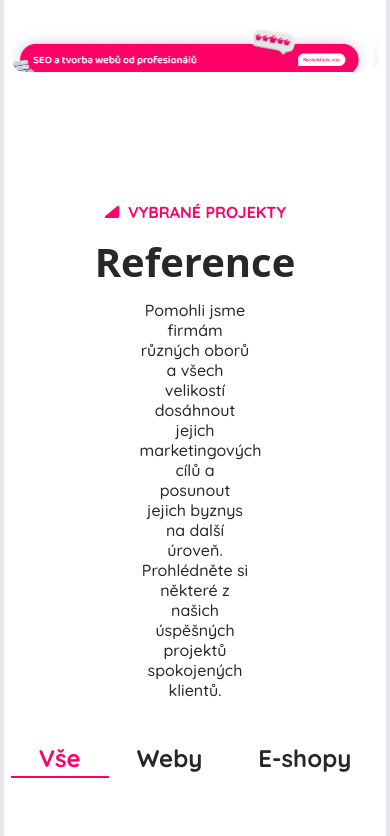
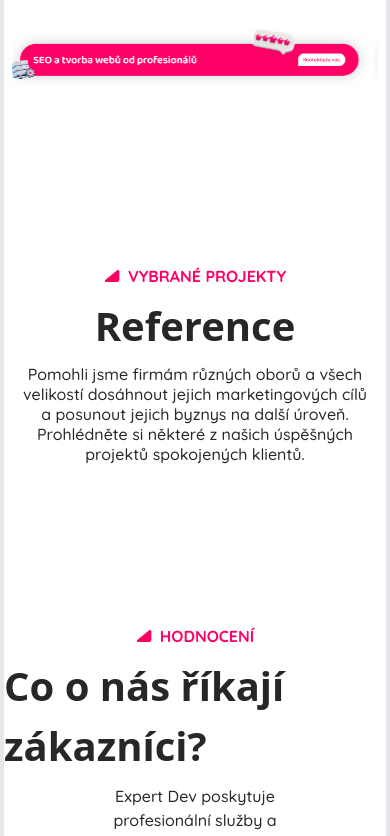
Before and after one commit to Atifzada/expert_dev, a Next.js app: page / in a window 390 px wide. Shown: the part 7040-7876 px from the top of the page. Built offline with nearby package versions, Linux system fonts and the light colour scheme; a web font is replaced by a local one.

Commit message:
Reference section responsiveness complete

```diff
--- a/components/Reference.tsx
+++ b/components/Reference.tsx
@@ -52,11 +52,11 @@ function Reference() {
     }, []);
 
     return (
-        <section className="my-16 py-16">
-            <div className="mx-20 flex flex-col gap-2 items-center">
-                <div className="flex items-center">
+        <section className="my-16 py-24">
+            <div className="flex flex-col gap-2 items-center justify-center px-4">
+                <div className="flex w-full items-center justify-center gap-2">
                     <LuTriangleRight className="text-pink" style={{ fill: "#FF0066" }} />
-                    <span className="text-16 text-pink font-QuickSand font-bold ml-2">
+                    <span className="text-16 text-pink font-QuickSand font-bold">
                         VYBRANÉ PROJEKTY
                     </span>
                 </div>
@@ -65,12 +65,12 @@ function Reference() {
                         Reference
                     </h2>
                 </div>
-                <div className="w-1/2 mx-auto text-center">
+                <div className="w-full md:w-1/2 mx-auto text-center">
                     <p className="text-center text-black leading-5 font-QuickSand font-medium">
                         Pomohli jsme firmám různých oborů a všech velikostí dosáhnout jejich marketingových cílů a posunout jejich byznys na další úroveň. Prohlédněte si některé z našich úspěšných projektů spokojených klientů.
                     </p>
                 </div>
-                <div className="">
+                {/* <div className="">
                     <div className="tabs">
                         <ul
                             className="mb-5 flex list-none flex-row justify-center flex-wrap border-b-0 ps-0 py-8"
@@ -129,7 +129,7 @@ function Reference() {
                             </div>
                         </div>
                     </div>
-                </div>
+                </div> */}
             </div>
         </section>
     );
--- a/components/Section8.tsx
+++ b/components/Section8.tsx
@@ -12,7 +12,7 @@ const Section8 = () => {
   }, []);
 
   return (
-    <section className="relative h-12 sm:h-20 md:h-60 mx-2 sm:mx-6 md:mx-40 overflow-hidden rounded-xl">
+    <section className="relative h-20 md:h-60 mx-2 sm:mx-6 md:mx-40 overflow-hidden rounded-xl">
       <div className="flex items-center transition-transform duration-1000" style={{ transform: `translateX(-${currentImage * 100}%)` }}>
         <div className="w-full flex-shrink-0 items-center ">
           <img src="/img1.PNG" alt="Image 1" className="object-cover" />
```
